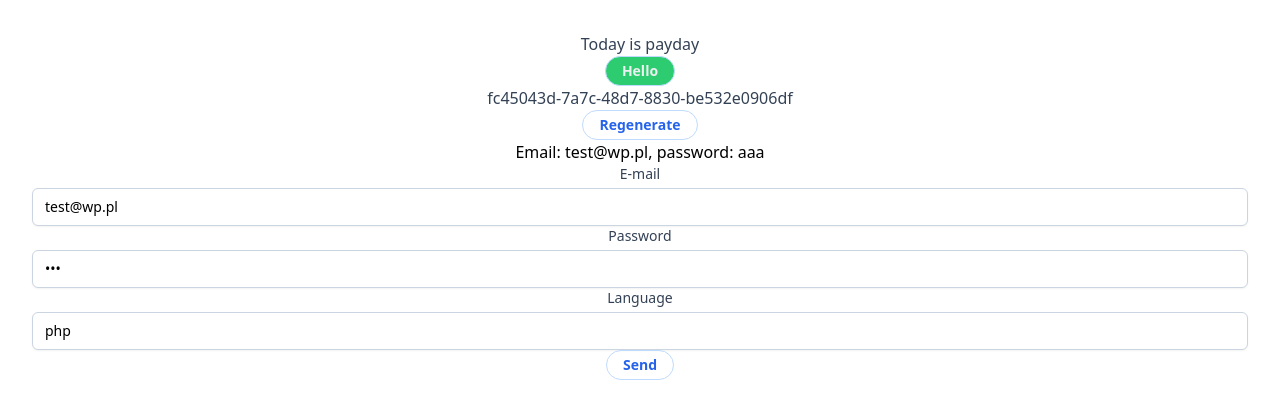
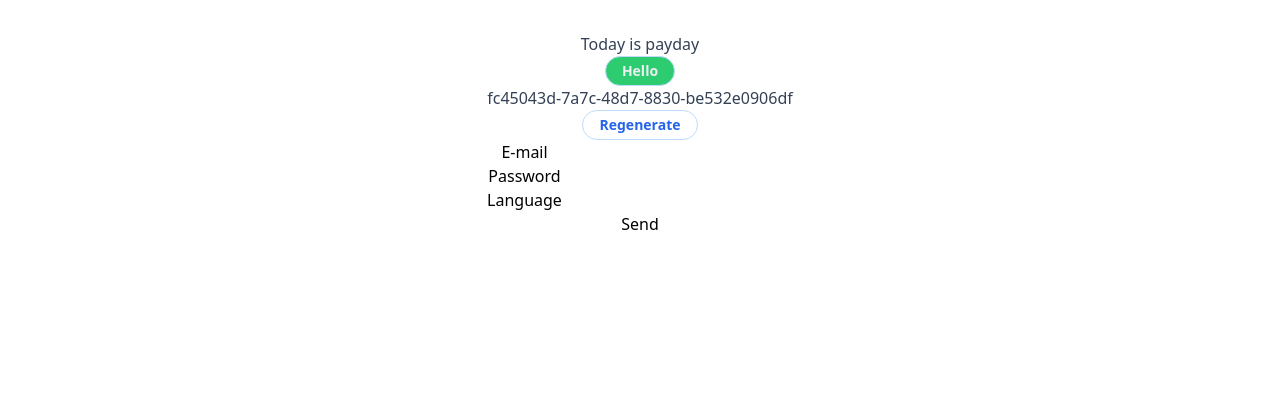
Before and after one commit to patrykomiotek/ocdapp, a React (Vite) app: page / in a window 1280 px wide. Shown: the top 418 px of the page. Built offline with nearby package versions, Linux system fonts and the light colour scheme.

Commit message:
component with refs

```diff
--- a/src/App.tsx
+++ b/src/App.tsx
@@ -4,6 +4,7 @@ import viteLogo from '/vite.svg'
 import './App.css'
 import { Generator } from '@components/Genrator';
 import { LoginFormState } from '@components/LoginFormState';
+import { LoginFormRefs } from '@components/LoginFormRefs';
 import { Text } from '@atoms/Text';
 import { Button } from '@ui/atoms/Button';
 
@@ -21,7 +22,8 @@ function App() {
         bgColor="emerald"
       />
       <Generator />
-      <LoginFormState />
+      {/* <LoginFormState /> */}
+      <LoginFormRefs />
     </>
   )
 }
--- /dev/null
+++ b/src/components/LoginFormRefs/LoginFormRefs.tsx
@@ -0,0 +1,69 @@
+import { ChangeEventHandler, FormEventHandler, useState, useRef } from "react";
+
+interface FormState {
+  email: string;
+  password: string;
+  language?: string;
+}
+
+const defaultValues: FormState = {
+  email: 'test@wp.pl',
+  password: 'aaa',
+  language: 'php',
+}
+
+export const LoginFormRefs = () => {
+  const emailFieldRef = useRef<HTMLInputElement>(null);
+  const passwordFieldRef = useRef<HTMLInputElement>(null);
+  const languageFieldRef = useRef<HTMLInputElement>(null);
+
+  const handleSubmit: FormEventHandler = (event) => {
+    event.preventDefault();
+
+    // formValues
+    console.log('send')
+    if (emailFieldRef.current) {
+      console.log(emailFieldRef.current.value);
+    }
+
+    // {
+    //   email: emailFieldRef.current.value || '',
+    //   password: passwordFieldRef.current.value || '',
+    //   language: languageFieldRef.current.value || '',
+    // }
+  }
+
+  return (
+    <div>
+      <form onSubmit={handleSubmit}>
+        <div>
+          <label htmlFor="email">E-mail</label>
+          <input
+            id="email"
+            type="email"
+            ref={emailFieldRef}
+          />
+        </div>
+        <div>
+          <label htmlFor="password">Password</label>
+          <input
+            id="password"
+            type="password"
+            ref={passwordFieldRef}
+          />
+        </div>
+        <div>
+          <label htmlFor="language">Language</label>
+          <input
+            id="language"
+            type="text"
+            ref={languageFieldRef}
+          />
+        </div>
+        <div>
+          <button type="submit">Send</button>
+        </div>
+      </form>
+    </div>
+  );
+}
--- /dev/null
+++ b/src/components/LoginFormRefs/index.ts
@@ -0,0 +1 @@
+export { LoginFormRefs } from './LoginFormRefs';
--- a/src/components/LoginFormState/LoginFormState.tsx
+++ b/src/components/LoginFormState/LoginFormState.tsx
@@ -40,7 +40,6 @@ export const LoginFormState = () => {
         <div>
           <Input
             label="E-mail"
-            id="email"
             type="email"
             value={formValues.email}
             onChange={handleChange}
@@ -49,7 +48,6 @@ export const LoginFormState = () => {
         <div>
           <Input
             label="Password"
-            id="password"
             type="password"
             value={formValues.password}
             onChange={handleChange}
@@ -58,7 +56,6 @@ export const LoginFormState = () => {
         <div>
           <Input
             label="Language"
-            id="language"
             type="text"
             value={formValues.language}
             onChange={handleChange}
--- a/src/ui/molecules/Input/Input.tsx
+++ b/src/ui/molecules/Input/Input.tsx
@@ -1,4 +1,4 @@
-import { ChangeEventHandler, ComponentProps } from "react";
+import { ChangeEventHandler, ComponentProps, useId } from "react";
 
 type Props = ComponentProps<'input'> & {
   // id: string;
@@ -9,7 +9,8 @@ type Props = ComponentProps<'input'> & {
   // onChange: ChangeEventHandler<HTMLInputElement>
 }
 
-export const Input = ({ id, value, type, label, onChange}: Props) => {
+export const Input = ({ value, type, label, onChange}: Props) => {
+  const id = useId();
   return (
     <>
       <label className="block" htmlFor={id}>
```
